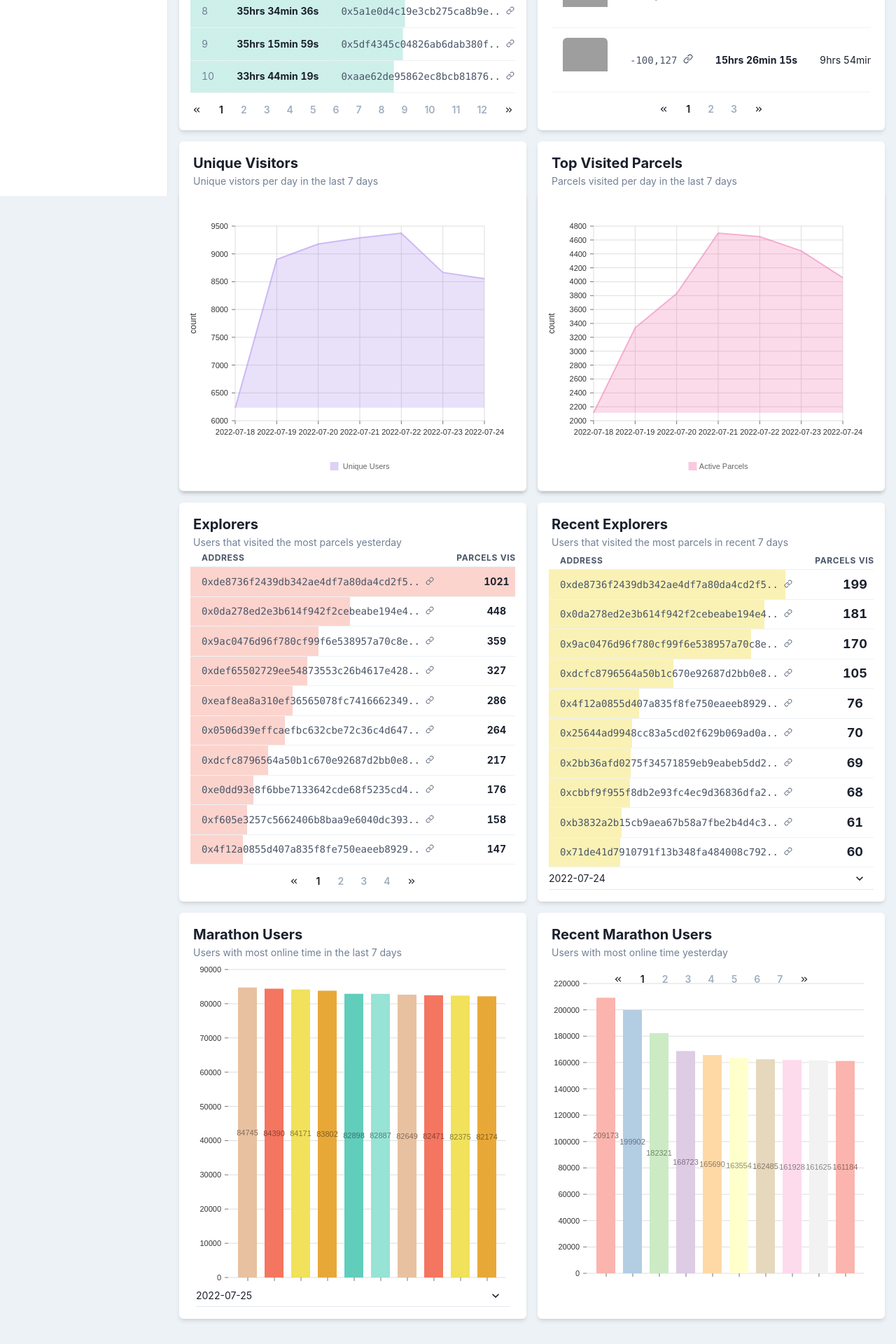
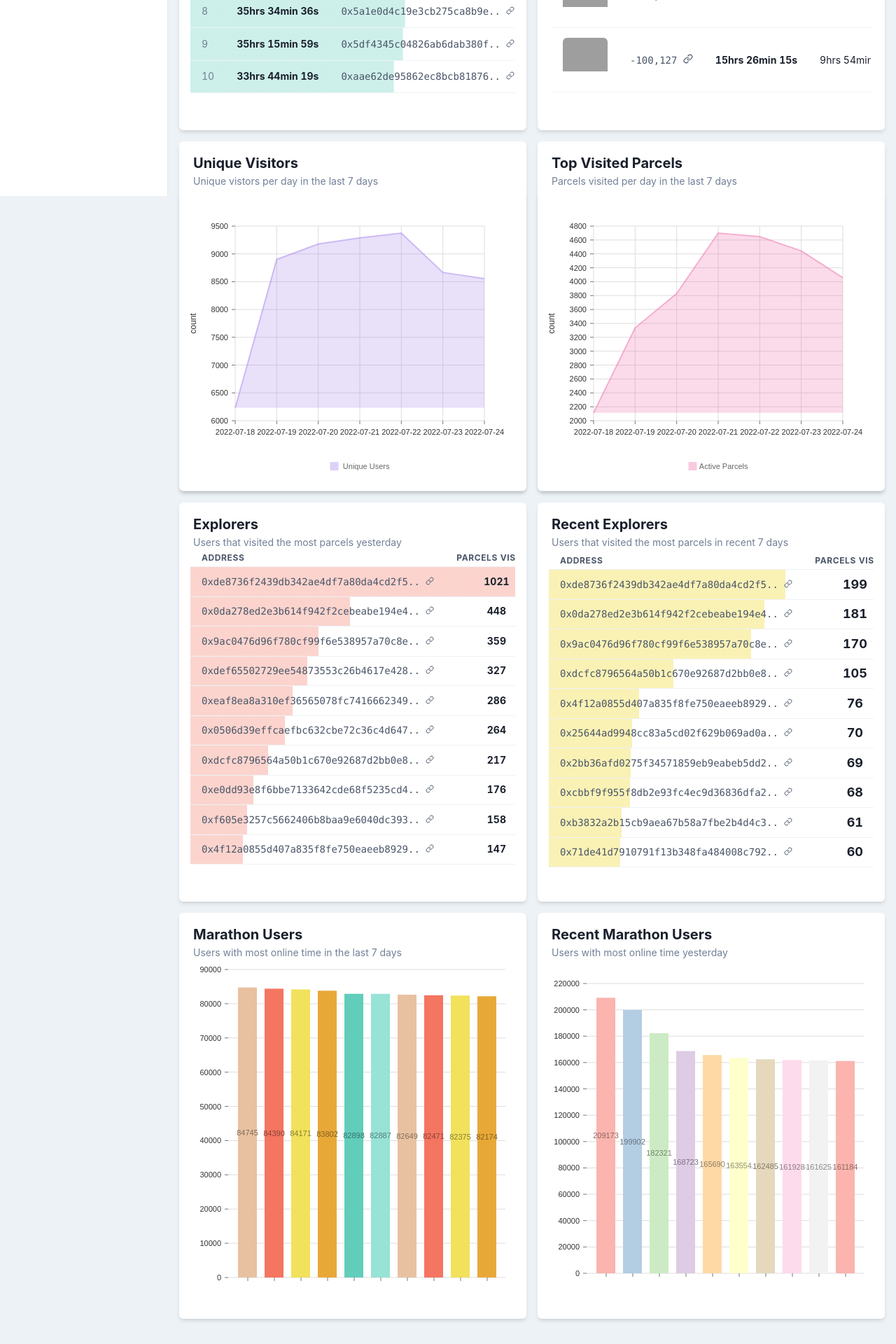
Before and after one commit to jwdotpark/dcl-metrics-fe, a Next.js app: page /global-land in a window 1280 px wide. Shown: the part 520-2440 px from the top of the page at 70% size. Built offline with nearby package versions, Linux system fonts and the light colour scheme; grey boxes are pictures that could not be loaded.

Commit message:
removed pagination/selecter

```diff
--- a/src/components/local/stats/Explorers.tsx
+++ b/src/components/local/stats/Explorers.tsx
@@ -96,9 +96,9 @@ const Explorers = ({ isLoading, setIsLoading }) => {
             })}
           </Tbody>
         </Table>
-        <Center>
+        {/* <Center>
           <Pagination page={page} pages={pages} setPage={setPage} />
-        </Center>
+        </Center> */}
       </TableContainer>
     )
   }
--- a/src/components/local/stats/MarathonUsers.tsx
+++ b/src/components/local/stats/MarathonUsers.tsx
@@ -81,9 +81,9 @@ const MarathonUsers = ({ isLoading, setIsLoading }) => {
         {data.length > 0 && !isLoading ? (
           <Box>
             <BarChartComponent data={valueArr[currentDate]} />
-            <Box mx="6">
+            {/* <Box mx="6">
               <DateSelector />
-            </Box>
+            </Box> */}
           </Box>
         ) : (
           <Center h={box.h}>
--- a/src/components/local/stats/RecentExplorers.tsx
+++ b/src/components/local/stats/RecentExplorers.tsx
@@ -123,9 +123,9 @@ const RecentExplorers = ({ isLoading, setIsLoading }) => {
             })}
           </Tbody>
         </Table>
-        <Box>
+        {/* <Box>
           <DateSelector />
-        </Box>
+        </Box> */}
       </TableContainer>
     )
   }
--- a/src/components/local/stats/RecentMarathonUsers.tsx
+++ b/src/components/local/stats/RecentMarathonUsers.tsx
@@ -55,9 +55,9 @@ const MarathonUsers = ({ isLoading, setIsLoading }) => {
           <Box>
             <GridItem h={450} bg={box.bg} borderRadius="md">
               <BarChart2 data={dataPaginated} />
-              <Center>
+              {/* <Center>
                 <Pagination page={page} pages={pages} setPage={setPage} />
-              </Center>
+              </Center> */}
             </GridItem>
           </Box>
         ) : (
--- a/src/components/local/stats/TopParcelsTimeSpent.tsx
+++ b/src/components/local/stats/TopParcelsTimeSpent.tsx
@@ -119,9 +119,9 @@ const TopParcelsTimeSpentComponent = ({ isLoading, setIsLoading }) => {
             })}
           </Tbody>
         </Table>
-        <Center>
+        {/* <Center>
           <Pagination page={page} pages={pages} setPage={setPage} />
-        </Center>
+        </Center> */}
       </TableContainer>
     )
   }
--- a/src/components/local/stats/TopUsersTimeSpent.tsx
+++ b/src/components/local/stats/TopUsersTimeSpent.tsx
@@ -123,9 +123,9 @@ const TopUsersTimeSpentComponent = ({ isLoading, setIsLoading }) => {
             })}
           </Tbody>
         </Table>
-        <Center>
+        {/* <Center>
           <Pagination page={page} pages={pages} setPage={setPage} />
-        </Center>
+        </Center> */}
       </TableContainer>
     )
   }
```
